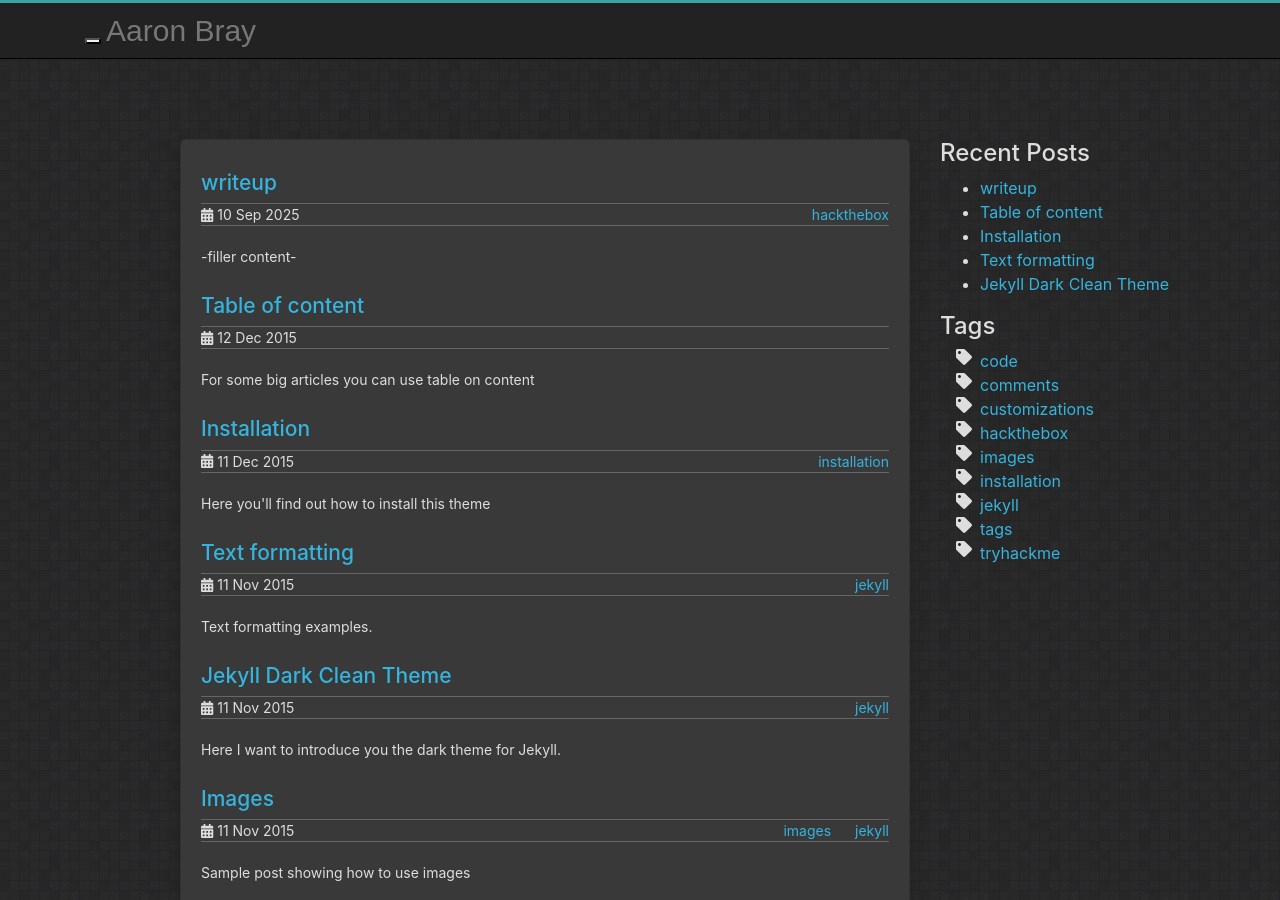
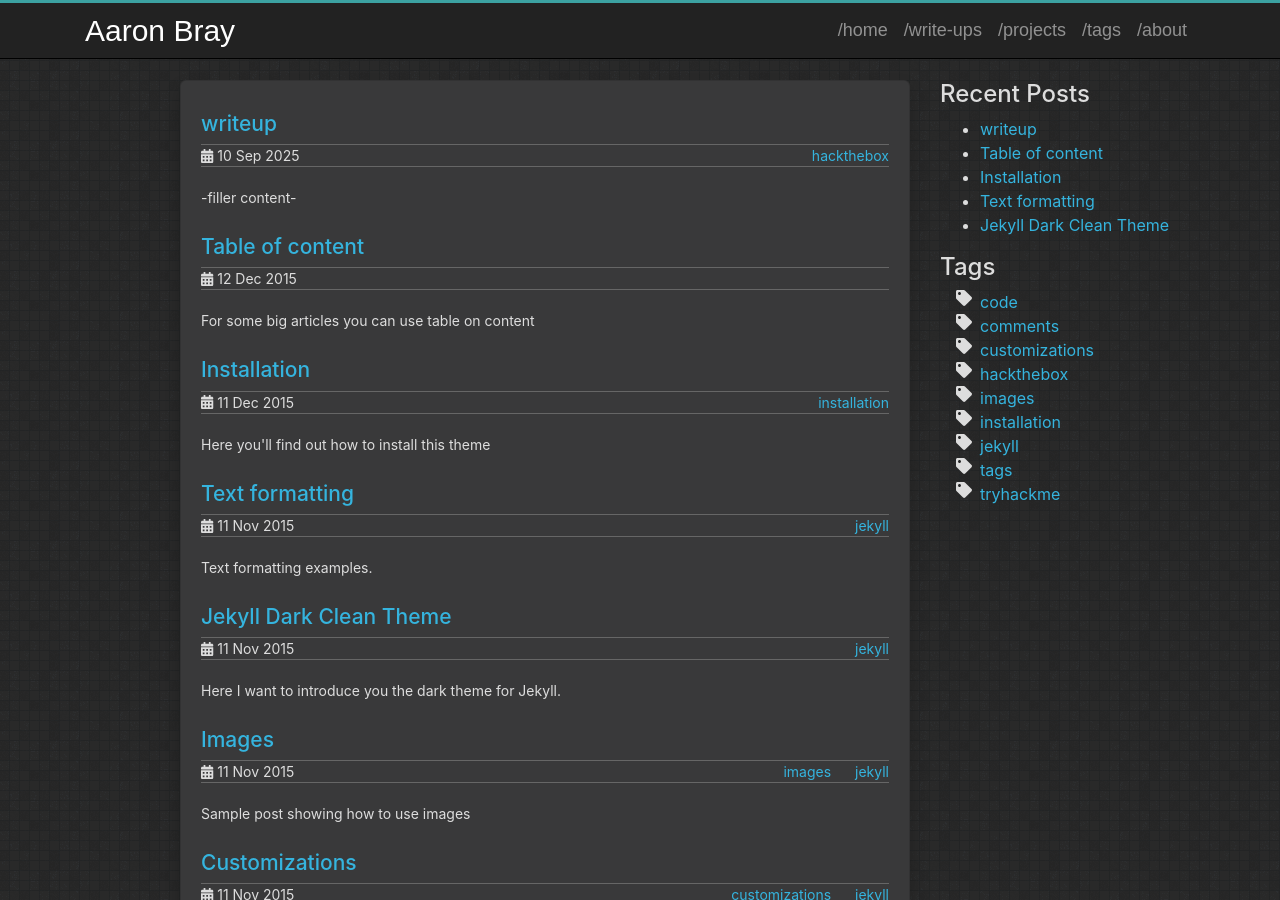
Before and after one commit to AaronBray/AaronBray.github.io, a Jekyll site: the page built from index.html, in a window 1280 px wide and 900 px high. Built offline with Jekyll 4.4.1, drawn with Linux system fonts in a browser that asks for light colours; a file with an impossible date is left out.

Commit message:
Update header.html

```diff
--- a/_includes/header.html
+++ b/_includes/header.html
@@ -41,24 +41,21 @@
     })();
 </script>
 
-  <nav class="navbar navbar-inverse navbar-fixed-top">
+<nav class="navbar navbar-expand-lg fixed-top navbar-dark">
     <div class="container">
-      <div class="navbar-header">
-        <button type="button" class="navbar-toggle" data-toggle="collapse" data-target=".navbar-collapse">
-          <span class="icon-bar"></span>
-          <span class="icon-bar"></span>
-          <span class="icon-bar"></span>
+        <a class="navbar-brand" href="{{ '' | relative_url }}/">{{ site.name }}</a>
+        <button class="navbar-toggler" type="button" data-toggle="collapse"
+                data-target="#navbarNavAltMarkup" aria-controls="navbarNavAltMarkup"
+                aria-expanded="false" aria-label="Toggle navigation">
+            <span class="navbar-toggler-icon"></span>
         </button>
-        <a class="navbar-brand" href="{{ site.url }}/">{{ site.name }}</a>
-      </div>
-      <div class="collapse navbar-collapse">
-        <ul class="nav navbar-nav">
-          <li><a href="{{ site.url }}/home">/home</a></li>
-          <li><a href="{{ site.url }}/write-ups">/write-ups</a></li>
-          <li><a href="{{ site.url }}/projects">/projects</a></li>
-	      <li><a href="{{ site.url }}/tags">/tags</a></li>
-          <li><a href="{{ site.url }}/about">/about</a></li>
-
+        <div class="collapse navbar-collapse" id="navbarNavAltMarkup">
+            <div class="navbar-nav">
+                <a class="nav-item nav-link" href="{{ '' | relative_url }}/">/home</a>
+                <a class="nav-item nav-link" href="{{ 'write-ups' | relative_url }}">/write-ups</a>
+                <a class="nav-item nav-link" href="{{ 'projects' | relative_url }}">/projects</a>
+                <a class="nav-item nav-link" href="{{ 'tags' | relative_url }}">/tags</a>
+                <a class="nav-item nav-link" href="{{ 'about' | relative_url }}">/about</a>
             </div>
         </div>
     </div>
```
